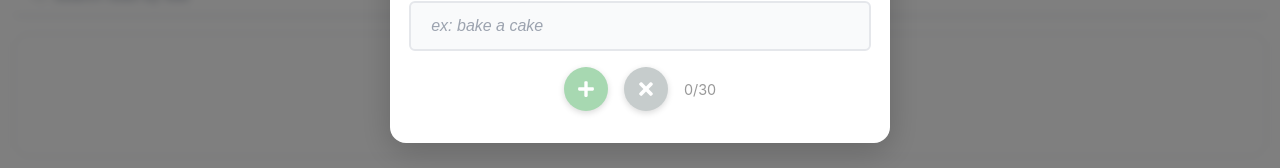
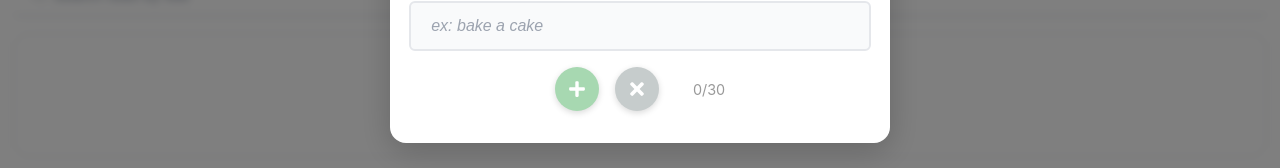
Before and after one commit to NathalieBruno/todo-react, a React (Vite) app: page / in a window 1280 px wide. Both pictures are taken after a click on the button "Add todo". Shown: the part 371-539 px from the top of the page. Built offline with nearby package versions, Linux system fonts and the light colour scheme; a web font is replaced by a local one.

Commit message:
style: update charCounter styles for better alignment and visibility

```diff
--- a/src/components/AddTodoForm/AddTodoForm.css
+++ b/src/components/AddTodoForm/AddTodoForm.css
@@ -55,4 +55,7 @@
 .addTodo .charCounter {
   font-size: 0.9rem;
   color: #999;
+  width: 3.5em;
+  text-align: right;
+  flex-shrink: 0;
 }
```
